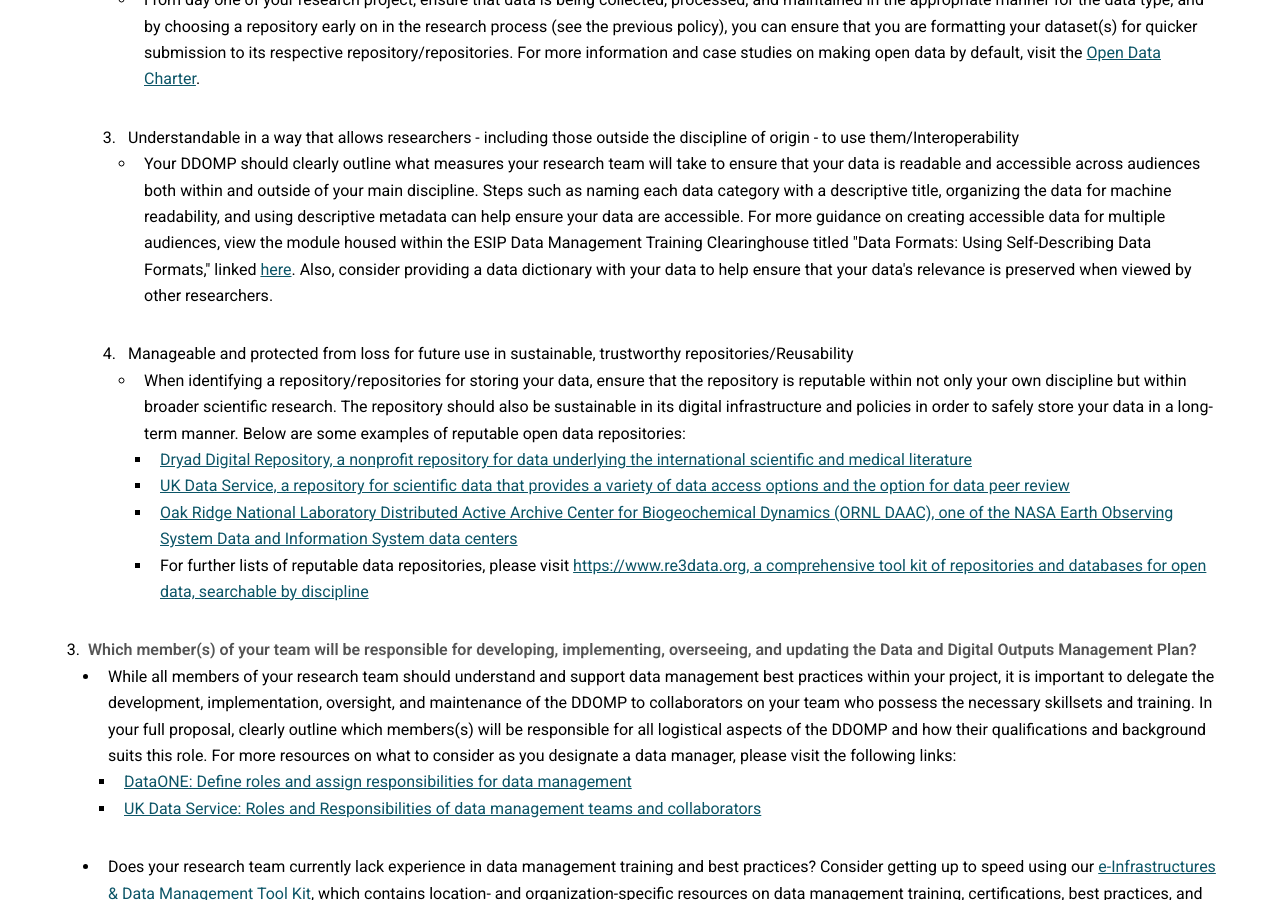
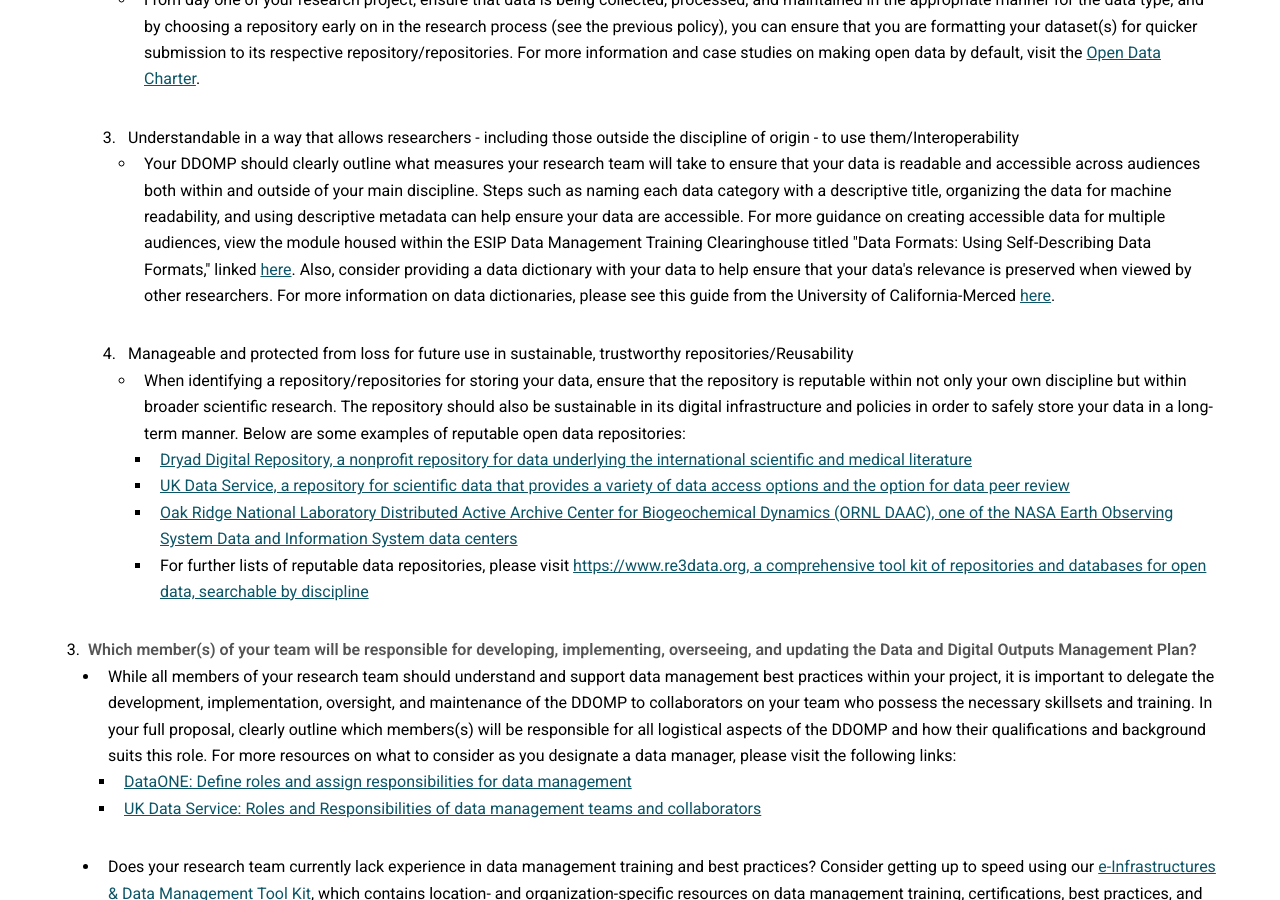
Before and after one commit to bfe-inf/toolkit, a Jekyll site: the page built from ddomp-fullproposal.html, in a window 1280 px wide and 900 px high, scrolled down 1308 px. Built offline with Jekyll 4.4.1, drawn with Linux system fonts in a browser that asks for light colours.

Commit message:
Update ddomp-fullproposal.html

```diff
--- a/ddomp-fullproposal.html
+++ b/ddomp-fullproposal.html
@@ -78,7 +78,7 @@
 											</ul>
 										<li>Understandable in a way that allows researchers - including those outside the discipline of origin - to use them/Interoperability</li>
 											<ul style="list-style-type:circle">
-												<li> Your DDOMP should clearly outline what measures your research team will take to ensure that your data is readable and accessible across audiences both within and outside of your main discipline. Steps such as naming each data category with a descriptive title, organizing the data for machine readability, and using descriptive metadata can help ensure your data are accessible. For more guidance on creating accessible data for multiple audiences, view the module housed within the ESIP Data Management Training Clearinghouse titled "Data Formats: Using Self-Describing Data Formats," linked <a href="http://commons.esipfed.org/node/1425" target="_blank">here</a>. Also, consider providing a data dictionary with your data to help ensure that your data's relevance is preserved when viewed by other researchers.</li>
+												<li> Your DDOMP should clearly outline what measures your research team will take to ensure that your data is readable and accessible across audiences both within and outside of your main discipline. Steps such as naming each data category with a descriptive title, organizing the data for machine readability, and using descriptive metadata can help ensure your data are accessible. For more guidance on creating accessible data for multiple audiences, view the module housed within the ESIP Data Management Training Clearinghouse titled "Data Formats: Using Self-Describing Data Formats," linked <a href="http://commons.esipfed.org/node/1425" target="_blank">here</a>. Also, consider providing a data dictionary with your data to help ensure that your data's relevance is preserved when viewed by other researchers. For more information on data dictionaries, please see this guide from the University of California-Merced <a href="http://library.ucmerced.edu/node/10249" target="_blank">here</a>. </li>
 											</ul>
 										<li>Manageable and protected from loss for future use in sustainable, trustworthy repositories/Reusability</li>
 											<ul style="list-style-type:circle">
```
